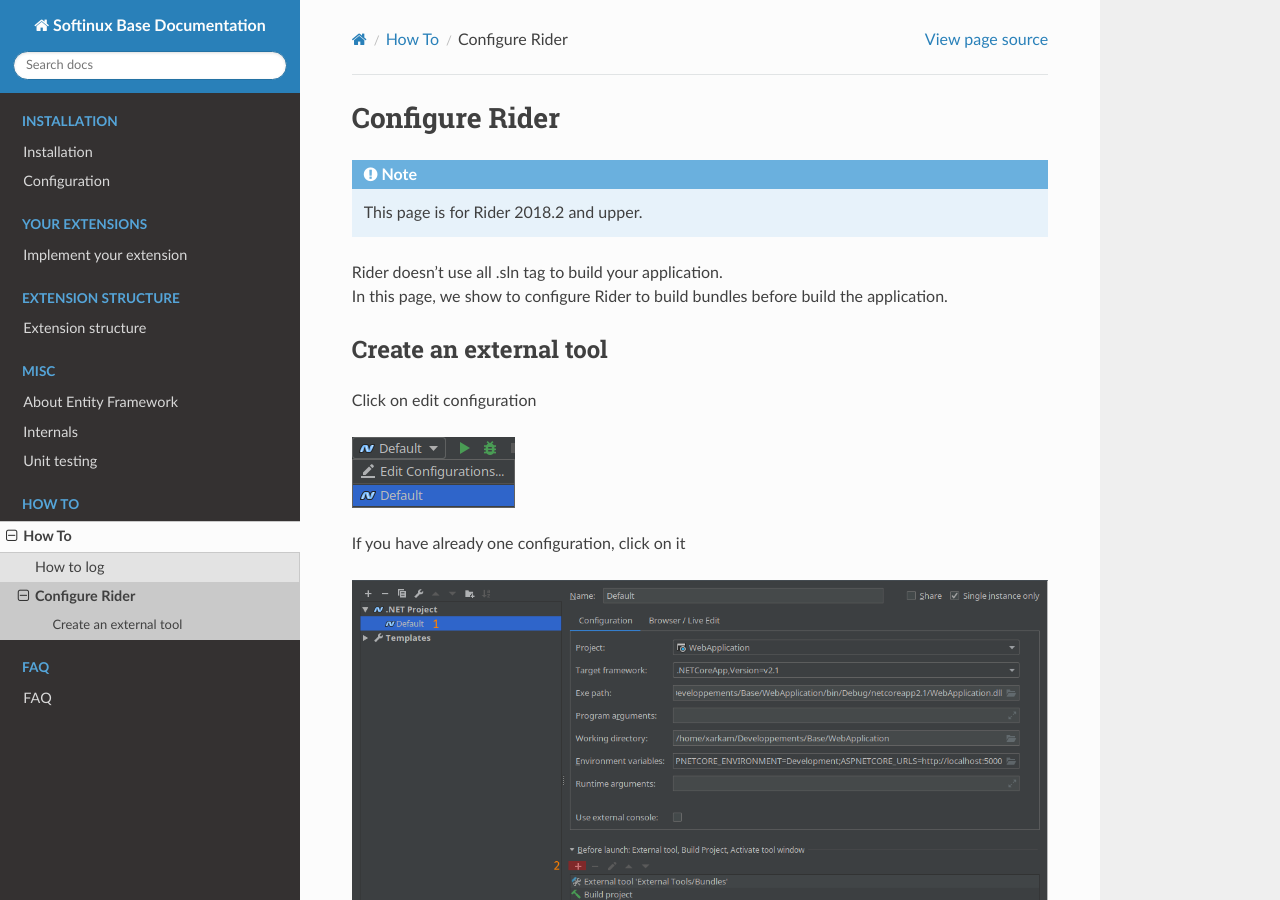
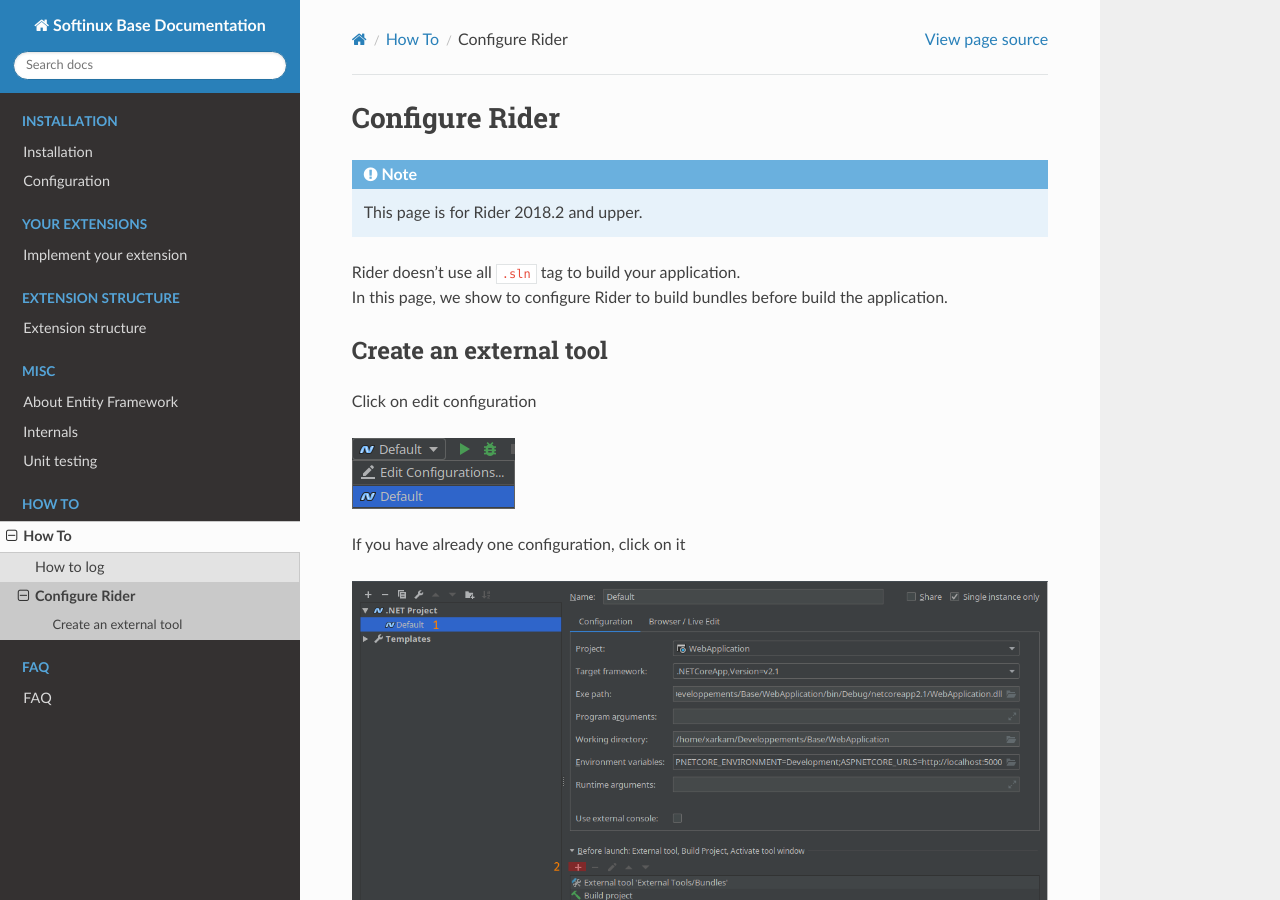
Before and after one commit to SOFTINUX/Base_Doc, a Sphinx documentation site: the page built from source/howto/configure_rider.rst, in a window 1280 px wide and 900 px high. Built offline with Sphinx 7.4.7 and the Read the Docs theme 2.0.0, drawn with Linux system fonts in a browser that asks for light colours.

Commit message:
typo for code

```diff
--- a/source/howto/configure_rider.rst
+++ b/source/howto/configure_rider.rst
@@ -5,7 +5,7 @@
 
    This page is for Rider 2018.2 and upper.
 
-| Rider doesn't use all .sln tag to build your application.
+| Rider doesn't use all ``.sln`` tag to build your application.
 | In this page, we show to configure Rider to build bundles before build the application.
 
 Create an external tool
```
